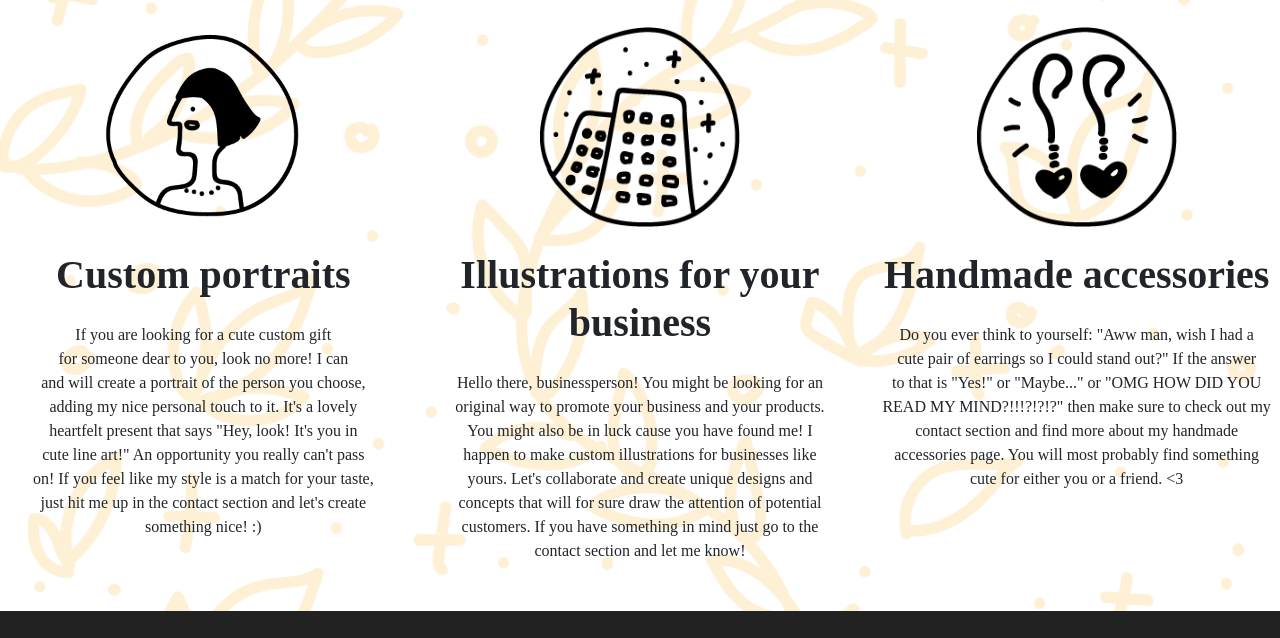
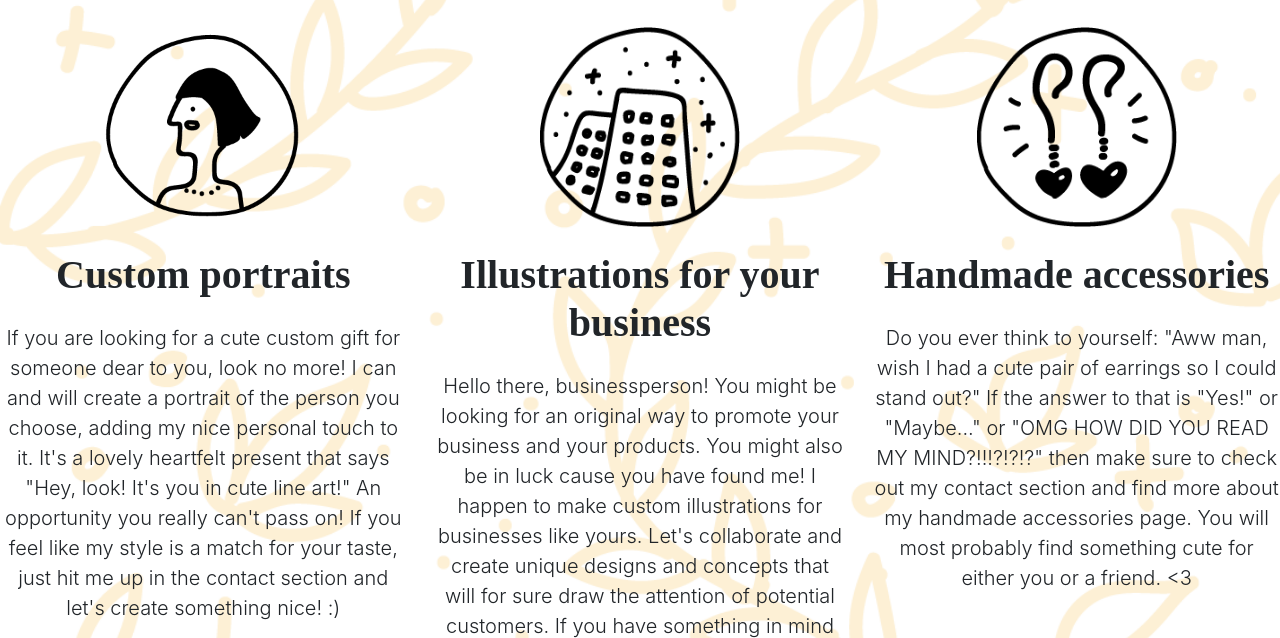
Before and after one commit to pixeluna/pixeluna.github.io, a plain HTML site: page services.html in a window 1280 px wide. Shown: the part 248-886 px from the top of the page. Drawn offline with nearby package versions, Linux system fonts and the light colour scheme.

Commit message:
Update services.html

```diff
--- a/services.html
+++ b/services.html
@@ -108,15 +108,15 @@ div.row
 
 	  <img src="portrait icon-01.png" width="200" height="200">
       <h5 class="font-weight-bold my-4" style="font-family: Pixeluna;font-size:40px">Custom portraits</h5>
-      <p class="grey-text mb-md-0 mb-5" style="font-family: Quicksand">If you are looking for a cute custom gift
-	  <br>for someone dear to you, look no more! I can
-	  <br>and will create a portrait of the person you choose,
-	  <br>adding my nice personal touch to it. It's a lovely
-	  <br>heartfelt present that says "Hey, look! It's you in
-	  <br>cute line art!" An opportunity you really can't pass
-      <br>on! If you feel like my style is a match for your taste,
-	  <br>just hit me up in the contact section and let's create
-	  <br>something nice! :)
+	  <p class="lead grey-text w-responsive mx-auto mb-5 text-center">If you are looking for a cute custom gift
+	  for someone dear to you, look no more! I can
+	  and will create a portrait of the person you choose,
+	  adding my nice personal touch to it. It's a lovely
+	  heartfelt present that says "Hey, look! It's you in
+	  cute line art!" An opportunity you really can't pass
+      on! If you feel like my style is a match for your taste,
+	  just hit me up in the contact section and let's create
+	  something nice! :) </p>
 
     </div>
 
@@ -124,15 +124,14 @@ div.row
     <div class="col-md-4">
 	  <img src="business icon.png" width="200" height="200">
       <h5 class="font-weight-bold my-4" style="font-family: Pixeluna;font-size:40px">Illustrations for your business</h5>
-      <p class="grey-text mb-md-0 mb-5" style="font-family: Quicksand">Hello there, businessperson! You might be looking for an
-	  <br>original way to promote your business and your products.
-	  <br>You might also be in luck cause you have found me! I
-	  <br>happen to make custom illustrations for businesses like
-	  <br>yours. Let's collaborate and create unique designs and
-	  <br>concepts that will for sure draw the attention of potential
-	  <br>customers. If you have something in mind just go to the
-	  <br>contact section and let me know!
-      </p>
+	  <p class="lead grey-text w-responsive mx-auto mb-5 text-center">Hello there, businessperson! You might be looking for an
+	  original way to promote your business and your products.
+	  You might also be in luck cause you have found me! I
+	  happen to make custom illustrations for businesses like
+	  yours. Let's collaborate and create unique designs and
+	  concepts that will for sure draw the attention of potential
+	  customers. If you have something in mind just go to the
+	  contact section and let me know!</p>
 
     </div>
     <!-- Grid column -->
@@ -143,13 +142,13 @@ div.row
       <i class="far fa-comments fa-3x orange-text"></i>
 	  <img src="accessories.png" width="200" height="200">
       <h5 class="font-weight-bold my-4" style="font-family: Pixeluna;font-size:40px">Handmade accessories</h5>
-      <p class="grey-text mb-0" style="font-family: Quicksand">Do you ever think to yourself: "Aww man, wish I had a
-	  <br>cute pair of earrings so I could stand out?" If the answer
-	  <br>to that is "Yes!" or "Maybe..." or "OMG HOW DID YOU
-	  <br>READ MY MIND?!!!?!?!?" then make sure to check out my
-	  <br>contact section and find more about my handmade
-	  <br>accessories page. You will most probably find something
-	  <br>cute for either you or a friend. <3
+	  <p class="lead grey-text w-responsive mx-auto mb-5 text-center">Do you ever think to yourself: "Aww man, wish I had a
+	  cute pair of earrings so I could stand out?" If the answer
+	  to that is "Yes!" or "Maybe..." or "OMG HOW DID YOU
+	  READ MY MIND?!!!?!?!?" then make sure to check out my
+	  contact section and find more about my handmade
+	  accessories page. You will most probably find something
+	  cute for either you or a friend. <3 </p>
     </div>
     <!-- Grid column -->
 
```
